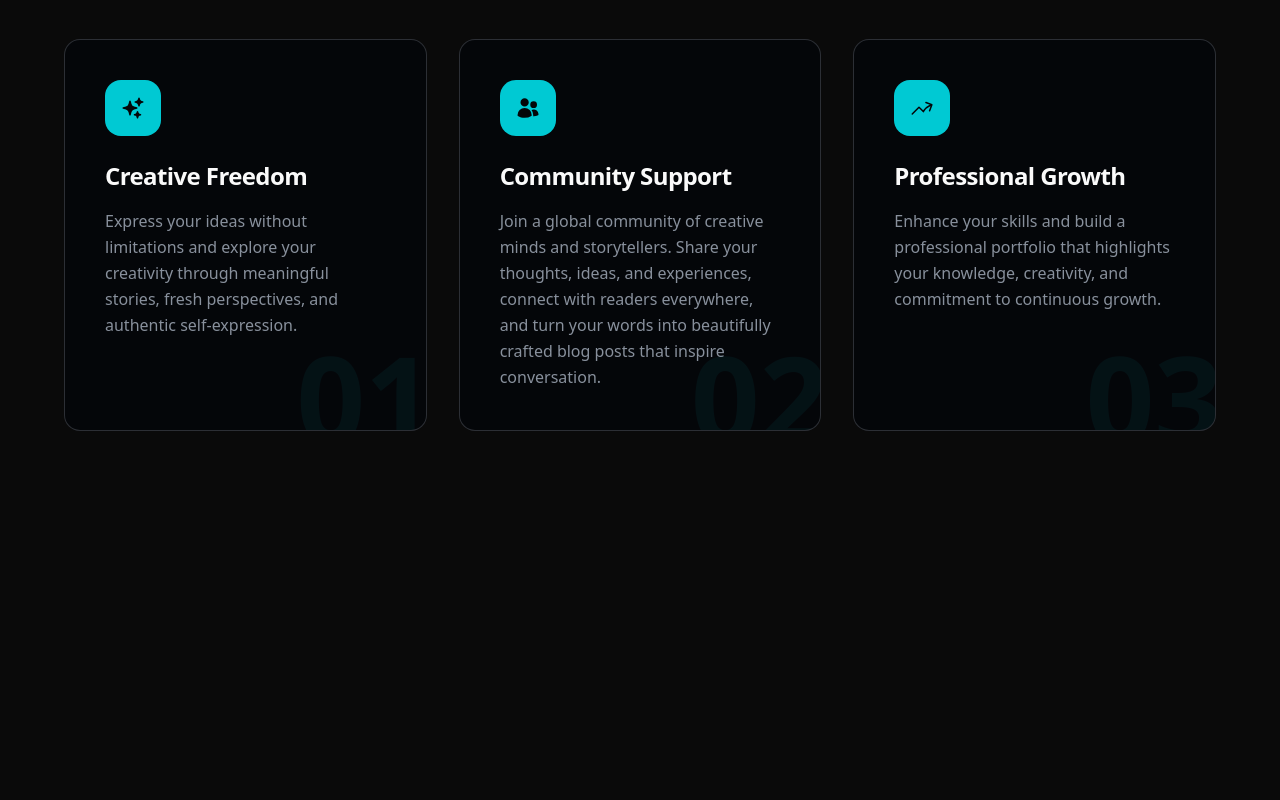
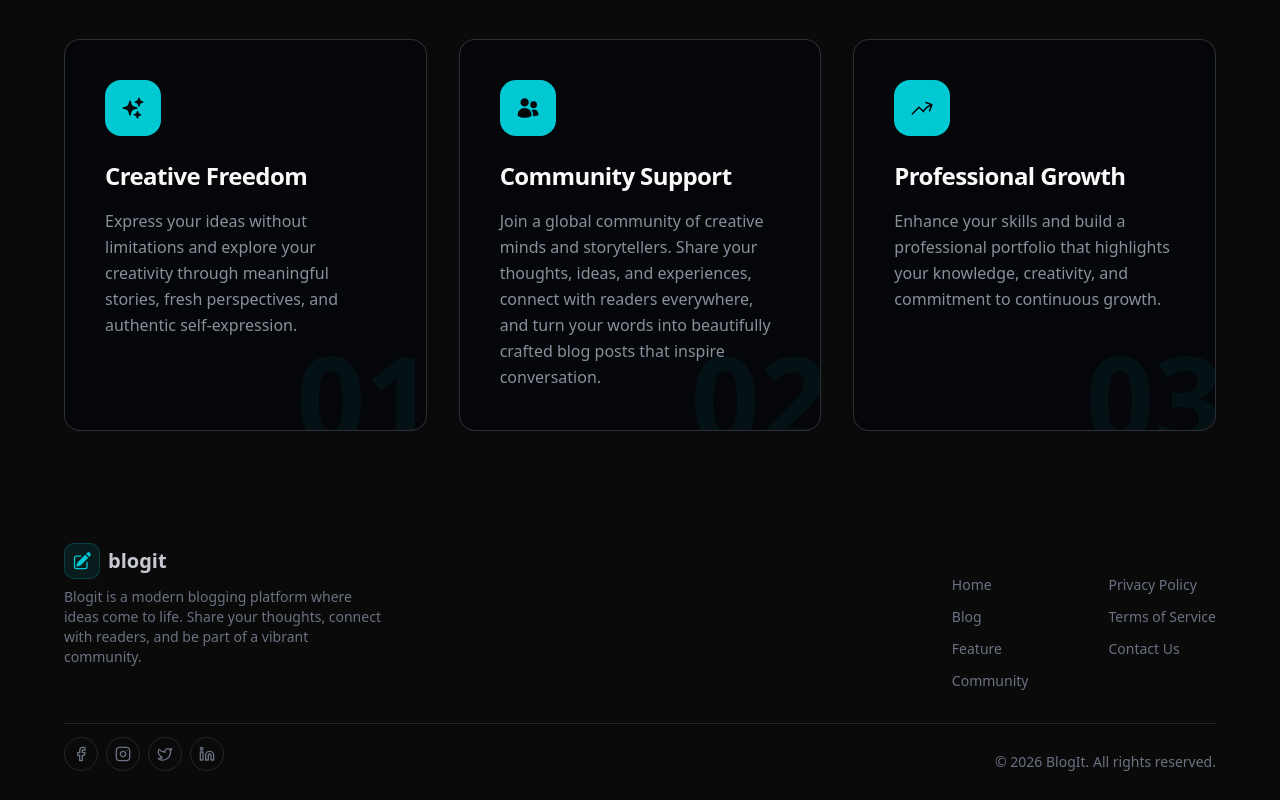
Before and after one commit to Oyeins-GUI/blogit, a Next.js app: page / in a window 1280 px wide. Shown: the part 1042-1842 px from the top of the page. Before the commit the page ends 1513 px from the top, so only its background shows below. Built offline with nearby package versions, Linux system fonts and the light colour scheme.

Commit message:
sidebar exit animation & footer

```diff
--- a/app/blog/page.tsx
+++ b/app/blog/page.tsx
@@ -1,3 +1,3 @@
 export default function Page() {
-   return <div className="items-center font-sans"></div>;
+   return <div className="max-w-6xl mx-auto mt-21">blogs page</div>;
 }
--- a/app/globals.css
+++ b/app/globals.css
@@ -12,6 +12,7 @@
    --muted-foreground: oklch(0.65 0.02 260);
    --accent: oklch(0.269 0 0);
    --ring: oklch(0.439 0 0);
+   --border: oklch(0.269 0 0);
    --destructive: oklch(0.396 0.141 25.723);
    --destructive-foreground: oklch(0.637 0.237 25.331);
    --radius: 0.75rem;
@@ -32,6 +33,7 @@
    --color-muted-foreground: var(--muted-foreground);
    --color-accent: var(--accent);
    --color-ring: var(--ring);
+   --color-border: var(--border);
    --color-destructive: var(--destructive);
    --color-destructive-foreground: var(--destructive-foreground);
    --radius-sm: calc(var(--radius) - 4px);
@@ -41,9 +43,9 @@
 }
 
 @layer base {
-   /* * {
+   * {
       @apply border-border outline-ring/50;
-   } */
+   }
    body {
       @apply bg-background text-foreground;
    }
--- a/app/layout.tsx
+++ b/app/layout.tsx
@@ -3,7 +3,7 @@ import "./globals.css";
 import { Navbar } from "@/components/ui/navbar";
 
 export const metadata: Metadata = {
-   title: "Blog It",
+   title: "Blogit",
    description: "Share your story with the world",
 };
 
--- a/app/page.tsx
+++ b/app/page.tsx
@@ -1,11 +1,13 @@
 import { Hero } from "@/components/ui/hero";
 import { WhyChooseUs } from "@/components/ui/why-choose-us";
+import { Footer } from "../components/ui/footer";
 
 export default function Page() {
    return (
       <>
          <Hero />
          <WhyChooseUs />
+         <Footer />
       </>
    );
 }
--- a/components/ui/blogit-logo.tsx
+++ b/components/ui/blogit-logo.tsx
@@ -7,7 +7,7 @@ export function BlogitLogo() {
          <div className="flex h-9 w-9 items-center justify-center rounded-md bg-primary/10 border border-primary/20 group-hover:bg-primary/20 transition-colors">
             <PencilSquareIcon className="size-5 text-primary" />
          </div>
-         <span className="font-serif text-xl font-semibold text-foreground">
+         <span className="font-serif text-xl font-semibold text-secondary-foreground/90">
             blogit
          </span>
       </Link>
--- /dev/null
+++ b/components/ui/footer.tsx
@@ -0,0 +1,95 @@
+import Link from "next/link";
+import { BlogitLogo } from "./blogit-logo";
+import { Facebook, Instagram, Linkedin, Twitter } from "lucide-react";
+
+export function Footer() {
+   return (
+      <footer className="mt-24">
+         <div className="max-w-6xl mx-auto py-4 text-sm text-gray-500 px-3 lg:px-0 transition-colors">
+            <div className="flex flex-col md:flex-row md:justify-between mb-8">
+               <div>
+                  <BlogitLogo />
+                  <p className="lg:max-w-xs mt-2">
+                     Blogit is a modern blogging platform where ideas come to
+                     life. Share your thoughts, connect with readers, and be
+                     part of a vibrant community.
+                  </p>
+               </div>
+               <div className="flex gap-10 lg:gap-20 mt-8">
+                  <div className="flex flex-col gap-3">
+                     <Link href="/" className="hover:text-muted-foreground/50">
+                        Home
+                     </Link>
+                     <Link
+                        href="/blog"
+                        className="hover:text-muted-foreground/50"
+                     >
+                        Blog
+                     </Link>
+                     <Link
+                        href="/features"
+                        className="hover:text-muted-foreground/50"
+                     >
+                        Feature
+                     </Link>
+                     <Link
+                        href="/community"
+                        className="hover:text-muted-foreground/50"
+                     >
+                        Community
+                     </Link>
+                  </div>
+                  <div className="flex flex-col gap-3">
+                     <Link
+                        href="/privacy-policy"
+                        className="hover:text-muted-foreground/50"
+                     >
+                        Privacy Policy
+                     </Link>
+                     <Link
+                        href="/terms-of-service"
+                        className="hover:text-muted-foreground/50"
+                     >
+                        Terms of Service
+                     </Link>
+                     <Link
+                        href="/contact-us"
+                        className="hover:text-muted-foreground/50"
+                     >
+                        Contact Us
+                     </Link>
+                  </div>
+               </div>
+            </div>
+            <div className="border-t py-3 flex flex-col md:flex-row justify-between items-center">
+               <div className="flex gap-2 transition-colors">
+                  <div className="w-6 h-6 rounded-full border flex justify-center items-center p-4 hover:border-muted-foreground/50 ">
+                     <Link href="#">
+                        <Facebook className="size-4" />
+                     </Link>
+                  </div>
+                  <div className="w-6 h-6 rounded-full border flex justify-center items-center p-4 hover:border-muted-foreground/50">
+                     <Link href="#">
+                        <Instagram className="size-4" />
+                     </Link>
+                  </div>
+                  <div className="w-6 h-6 rounded-full border flex justify-center items-center p-4 hover:border-muted-foreground/50">
+                     <Link href="#">
+                        <Twitter className="size-4" />
+                     </Link>
+                  </div>
+                  <div className="w-6 h-6 rounded-full border flex justify-center items-center p-4 hover:border-muted-foreground/50">
+                     <Link href="#">
+                        <Linkedin className="size-4" />
+                     </Link>
+                  </div>
+               </div>
+
+               <p className="mt-4">
+                  &copy; {new Date().getFullYear()} BlogIt. All rights reserved.
+               </p>
+            </div>
+         </div>
+      </footer>
+   );
+}
--- a/components/ui/nav-links.tsx
+++ b/components/ui/nav-links.tsx
@@ -38,7 +38,7 @@ export function NavLinks() {
    );
 }
 
-export function MobileNavLinks() {
+export function MobileNavLinks({ closeSidebar }: { closeSidebar: () => void }) {
    const pathname = usePathname();
 
    return (
@@ -50,6 +50,7 @@ export function MobileNavLinks() {
                <Link
                   key={link.label}
                   href={link.href}
+                  onClick={closeSidebar}
                   className={clsx(
                      "px-4 py-3 text-base rounded-lg transition-colors hover:bg-secondary/80",
                      isActive
--- a/components/ui/navbar.tsx
+++ b/components/ui/navbar.tsx
@@ -6,6 +6,7 @@ import { Button } from "./button";
 import { NavLinks } from "./nav-links";
 import { Sidebar } from "./side-bar";
 import { BlogitLogo } from "./blogit-logo";
+import { AnimatePresence, motion } from "motion/react";
 
 export function Navbar() {
    const [isScrolled, setIsScrolled] = useState(false);
@@ -41,6 +42,7 @@ export function Navbar() {
                </Button>
             </div>
 
+            <div>
                <Button
                   className="flex items-center text-foreground hover:bg-primary hover:text-primary-foreground rounded-lg lg:hidden"
                   onClick={() => setIsOpen(true)}
@@ -48,7 +50,14 @@ export function Navbar() {
                   <Bars3Icon className="size-5" />
                </Button>
 
-            {isOpen && <Sidebar setIsOpen={setIsOpen} />}
+               <AnimatePresence>
+                  {isOpen && (
+                     <motion.div key="sidebar" exit={{ opacity: 0 }}>
+                        <Sidebar isOpen={isOpen} setIsOpen={setIsOpen} />
+                     </motion.div>
+                  )}
+               </AnimatePresence>
+            </div>
          </nav>
       </header>
    );
--- a/components/ui/side-bar.tsx
+++ b/components/ui/side-bar.tsx
@@ -3,8 +3,21 @@
 import { XMarkIcon } from "@heroicons/react/24/solid";
 import { MobileNavLinks } from "./nav-links";
 import { Button } from "./button";
+import { useLockBodyScroll } from "@/hooks/use-lock-body-scroll";
+import { useCallback } from "react";
 
-export function Sidebar({ setIsOpen }: { setIsOpen: (open: boolean) => void }) {
+export function Sidebar({
+   isOpen,
+   setIsOpen,
+}: {
+   isOpen: boolean;
+   setIsOpen: (open: boolean) => void;
+}) {
+   const close = useCallback(() => {
+      setIsOpen(false);
+   }, [setIsOpen]);
+   useLockBodyScroll(isOpen);
+
    return (
       <div className="absolute inset-0 w-full min-h-dvh bg-primary-foreground/80">
          <div className="w-xs ml-auto bg-primary-foreground h-full">
@@ -14,7 +27,7 @@ export function Sidebar({ setIsOpen }: { setIsOpen: (open: boolean) => void }) {
                      className="size-5 ml-auto mr-4 mb-2 text-foreground"
                      onClick={() => setIsOpen(false)}
                   />
-                  <MobileNavLinks />
+                  <MobileNavLinks closeSidebar={close} />
                </div>
 
                <div className="flex flex-col gap-3 px-4 py-4 border-t border-muted-foreground/30">
--- /dev/null
+++ b/hooks/use-lock-body-scroll.ts
@@ -0,0 +1,15 @@
+import { useEffect } from "react";
+
+export function useLockBodyScroll(lock: boolean) {
+   useEffect(() => {
+      if (lock) {
+         document.body.classList.add("overflow-hidden");
+      } else {
+         document.body.classList.remove("overflow-hidden");
+      }
+
+      return () => {
+         document.body.classList.remove("overflow-hidden");
+      };
+   }, [lock]);
+}
--- a/package.json
+++ b/package.json
@@ -11,6 +11,7 @@
    "dependencies": {
       "@heroicons/react": "^2.2.0",
       "clsx": "^2.1.1",
+      "lucide-react": "^0.563.0",
       "motion": "^12.29.0",
       "next": "16.1.4",
       "react": "19.2.3",
```
Also changed, not shown: 1 other file (tests, documents, lock files or other folders). Lines whose indentation alone changed are shown as unchanged.
